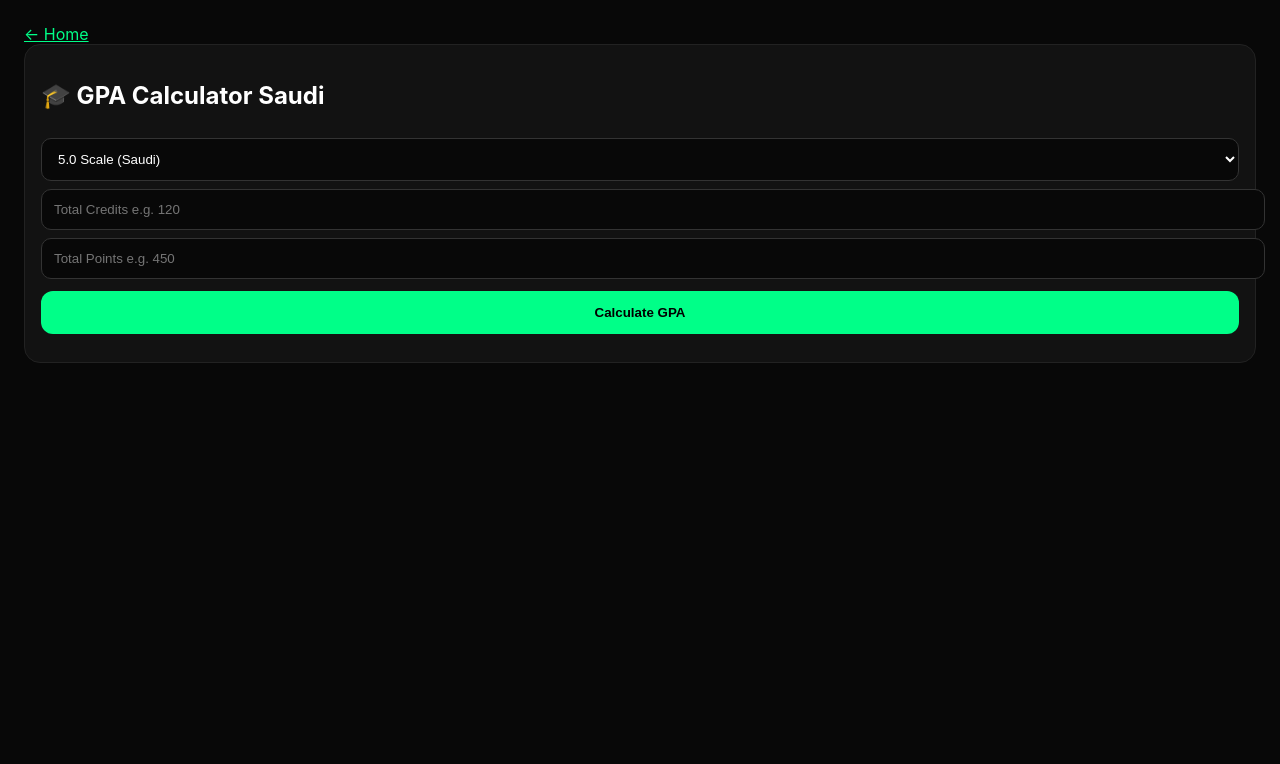
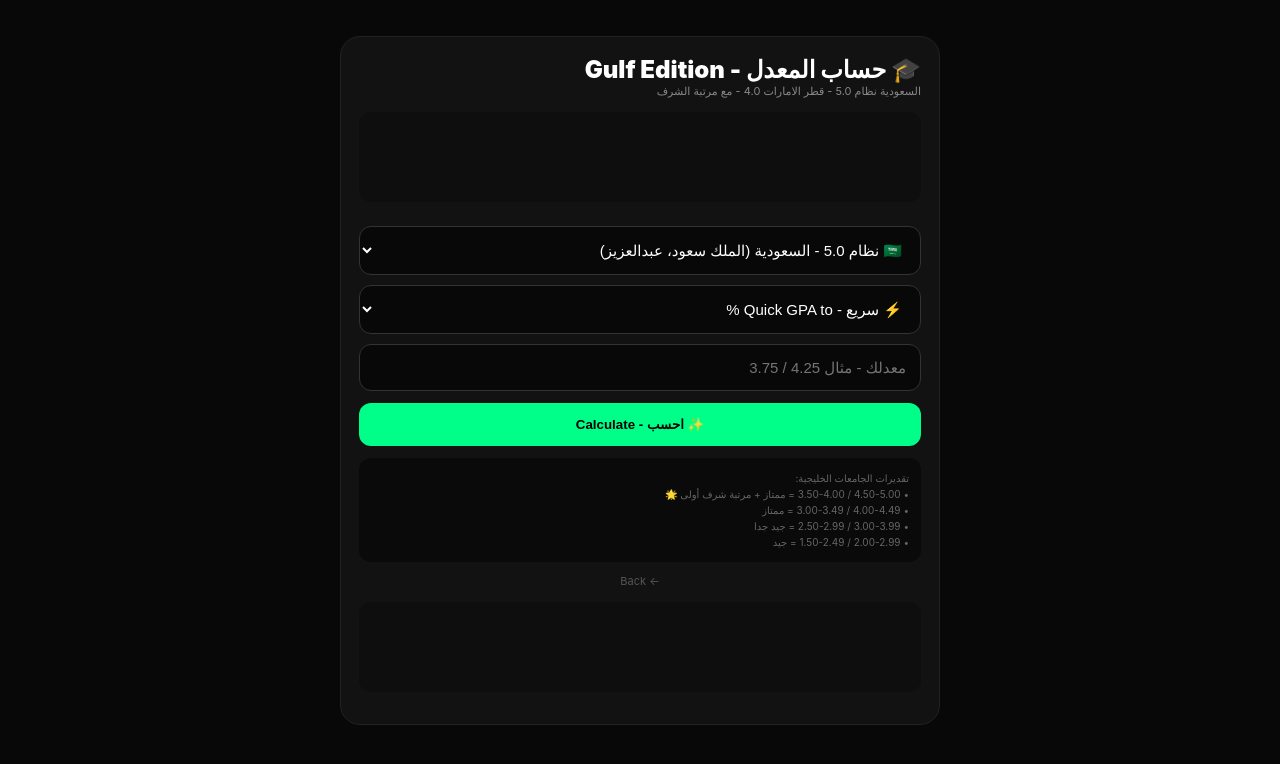
Before and after one commit to Topshugar/Clearcodesystem, a Flask app: page /tool/gpa-calculator in a window 1280 px wide. Shown: the top 764 px of the page. Run offline with Flask 3, Linux system fonts and the light colour scheme; some libraries are stand-ins or nearby versions.

Commit message:
Update gpa_calculator.html

```diff
--- a/templates/gpa_calculator.html
+++ b/templates/gpa_calculator.html
@@ -1,5 +1,148 @@
-<!DOCTYPE html><html><head><meta charset="UTF-8"><meta name="viewport" content="width=device-width, initial-scale=1"><title>GPA Calculator Saudi - 4.0 5.0 Scale</title>
+<!DOCTYPE html>
+<html lang="ar" dir="rtl">
+<head>
+<meta charset="UTF-8">
+<meta name="viewport" content="width=device-width, initial-scale=1">
+<title>حساب المعدل الجامعي 2026 - GPA Calculator Gulf 5.0 & 4.0 | ClearCodeSystem</title>
+<meta name="description" content="حساب المعدل الجامعي - نظام 5.0 السعودية و 4.0 قطر الامارات - GPA to percentage ممتاز جيد جدا">
 <script>(function(s){s.dataset.zone='11970643',s.src='https://al5sm.com/tag.min.js'})([document.documentElement, document.body].filter(Boolean).pop().appendChild(document.createElement('script')))</script>
+<style>
+*{margin:0;padding:0;box-sizing:border-box} body{background:#080808;color:#fff;font-family:Inter,Tajawal,sans-serif;padding:16px}
+.card{max-width:600px;margin:20px auto;background:#121212;border:1px solid #222;border-radius:20px;padding:18px}
+input,select{width:100%;padding:14px;background:#080808;border:1px solid #333;border-radius:12px;color:#fff;margin-top:10px;font-size:15px}
+button{width:100%;padding:14px;background:#00FF88;color:#000;border:none;border-radius:12px;font-weight:900;margin-top:12px;cursor:pointer}
+button.sec{background:#222;color:#fff;border:1px solid #333}
+.row{display:flex;justify-content:space-between;padding:10px 0;border-bottom:1px solid #1a1a1a;font-size:13px}
+.result{margin-top:16px;background:#0a0a0a;border:1px solid #00FF88;border-radius:14px;padding:16px;display:none;text-align:center}
+.ad-slot{margin:14px 0;min-height:90px;background:#0e0e0e;border-radius:12px;display:flex;align-items:center;justify-content:center}
+.badge{font-size:10px;padding:4px 10px;border-radius:20px;font-weight:900;display:inline-block}
+.subject-row{display:flex;gap:8px;margin-top:8px}
+.subject-row input{flex:1}
+</style>
+</head>
+<body>
+<div class="card">
+<h2 style="font-weight:900">🎓 حساب المعدل - Gulf Edition</h2>
+<p style="font-size:11px;color:#888">السعودية نظام 5.0 - قطر الامارات 4.0 - مع مرتبة الشرف</p>
+
+<div class="ad-slot"></div>
+
+<select id="system" onchange="renderSubjects()">
+<option value="5">🇸🇦 نظام 5.0 - السعودية (الملك سعود، عبدالعزيز)</option>
+<option value="4">🇶🇦🇦🇪 نظام 4.0 - قطر، الامارات، الكويت، البحرين، عمان</option>
+<option value="100">نسبة % - Percentage مباشر</option>
+</select>
+
+<select id="mode" onchange="renderSubjects()">
+<option value="quick">⚡ سريع - Quick GPA to %</option>
+<option value="semester">📚 فصل دراسي - Semester Calculator</option>
+</select>
+
+<div id="quickBox">
+<input id="gpaQuick" type="number" step="0.01" placeholder="معدلك - مثال 4.25 / 3.75" oninput="calcQuick()">
+</div>
+
+<div id="semBox" style="display:none">
+<select id="subCount" onchange="renderSubjects()">
+<option value="5">5 مواد</option>
+<option value="6">6 مواد</option>
+<option value="7">7 مواد</option>
+<option value="8">8 مواد</option>
+</select>
+<div id="subjects"></div>
+</div>
+
+<button onclick="calculate()">✨ احسب - Calculate</button>
+
+<div id="res" class="result"></div>
+
+<div class="ad-slot" id="mid" style="display:none"></div>
+
+<div style="margin-top:12px;background:#0a0a0a;border-radius:12px;padding:12px">
+<p style="font-size:10px;color:#666;line-height:1.6">تقديرات الجامعات الخليجية:<br>• 4.50-5.00 / 3.50-4.00 = ممتاز + مرتبة شرف أولى 🌟<br>• 4.00-4.49 / 3.00-3.49 = ممتاز<br>• 3.00-3.99 / 2.50-2.99 = جيد جدا<br>• 2.00-2.99 / 1.50-2.49 = جيد</p>
+</div>
+
+<a href="/" style="display:block;text-align:center;margin-top:12px;color:#555;font-size:11px;text-decoration:none">← Back</a>
+<div class="ad-slot"></div>
+</div>
+
+<script>
+function renderSubjects(){
+ const mode=document.getElementById('mode').value;
+ document.getElementById('quickBox').style.display=mode==='quick'?'block':'none';
+ document.getElementById('semBox').style.display=mode==='semester'?'block':'none';
+ if(mode==='semester'){
+  const count=parseInt(document.getElementById('subCount').value);
+  const sys=document.getElementById('system').value;
+  const max=sys==='5'?'5':'4';
+  let html='';
+  for(let i=1;i<=count;i++){
+   html+=`<div class="subject-row"><input type="text" placeholder="مادة ${i} - المادة"><input type="number" step="0.01" max="${max}" class="gpaSub" placeholder="GPA ${max}"><input type="number" class="creditSub" placeholder="ساعات" value="3" style="max-width:70px"></div>`;
+  }
+  document.getElementById('subjects').innerHTML=html;
+ }
+}
+
+function calcQuick(){
+ if(document.getElementById('mode').value!=='quick') return;
+ calculate();
+}
+
+function calculate(){
+ const sys=document.getElementById('system').value;
+ const mode=document.getElementById('mode').value;
+ let perc=0, gpaVal=0;
+
+ if(mode==='quick'){
+  gpaVal=parseFloat(document.getElementById('gpaQuick').value);
+  if(isNaN(gpaVal)) return;
+  if(sys==='5') perc=(gpaVal/5)*100;
+  else if(sys==='4') perc=(gpaVal/4)*100;
+  else perc=gpaVal;
+ } else {
+  const gpas=document.querySelectorAll('.gpaSub');
+  const credits=document.querySelectorAll('.creditSub');
+  let totalPoints=0, totalCredits=0;
+  gpas.forEach((g,i)=>{
+   const gv=parseFloat(g.value)||0;
+   const cr=parseFloat(credits[i].value)||0;
+   totalPoints+=gv*cr;
+   totalCredits+=cr;
+  });
+  if(totalCredits===0) return;
+  gpaVal=totalPoints/totalCredits;
+  if(sys==='5') perc=(gpaVal/5)*100;
+  else perc=(gpaVal/4)*100;
+ }
+
+ let taqdeer='', color='#00FF88';
+ if(perc>=90){taqdeer='ممتاز مع مرتبة الشرف الأولى 🌟'; color='#00FF88';}
+ else if(perc>=85){taqdeer='ممتاز - Excellent'; color='#00FF88';}
+ else if(perc>=75){taqdeer='جيد جداً - Very Good'; color='#00d4ff';}
+ else if(perc>=65){taqdeer='جيد - Good'; color='#ffaa00';}
+ else if(perc>=50){taqdeer='مقبول - Pass'; color='#ffaa00';}
+ else {taqdeer='راسب - Fail'; color='#ff4444';}
+
+ const gpa4 = sys==='5' ? (gpaVal/5)*4 : (sys==='4'?gpaVal:(perc/100)*4);
+ const gpa5 = sys==='4' ? (gpaVal/4)*5 : (sys==='5'?gpaVal:(perc/100)*5);
+
+ document.getElementById('res').style.display='block';
+ document.getElementById('res').style.borderColor=color;
+ document.getElementById('res').innerHTML=`
+ <span class="badge" style="background:${color};color:#000">${taqdeer}</span>
+ <b style="font-size:38px;display:block;margin-top:8px;color:${color}">${perc.toFixed(2)}%</b>
+ <p style="font-size:12px;color:#888;margin-top:4px">GPA: ${gpaVal.toFixed(2)} / ${sys==='100'?'100':sys}</p>
+ <div style="margin-top:12px;text-align:right">
+ <div class="row"><span>من 4.0 (قطر/الامارات)</span><b>${gpa4.toFixed(2)}</b></div>
+ <div class="row"><span>من 5.0 (السعودية)</span><b>${gpa5.toFixed(2)}</b></div>
+ <div class="row"><span>النسبة %</span><b>${perc.toFixed(2)}%</b></div>
+ </div>
+ `;
+ document.getElementById('mid').style.display='flex';
+}
+
+renderSubjects();
+</script>
 <script>(function(s){s.dataset.zone='11988352',s.src='https://n6wxm.com/vignette.min.js'})([document.documentElement, document.body].filter(Boolean).pop().appendChild(document.createElement('script')))</script>
-<style>body{background:#080808;color:#fff;font-family:Inter,sans-serif;padding:16px} .card{background:#121212;border:1px solid #222;border-radius:16px;padding:16px} input,select{width:100%;padding:12px;border-radius:10px;background:#080808;border:1px solid #333;color:#fff;margin-top:8px} .btn{width:100%;padding:14px;background:#00FF88;color:#000;border:0;border-radius:12px;font-weight:900;margin-top:12px}</style>
-</head><body><a href="/" style="color:#00FF88">← Home</a><div class="card"><h2>🎓 GPA Calculator Saudi</h2><select id="scale"><option value="5">5.0 Scale (Saudi)</option><option value="4">4.0 Scale</option></select><input id="credits" placeholder="Total Credits e.g. 120"><input id="points" placeholder="Total Points e.g. 450"><button class="btn" onclick="calc()">Calculate GPA</button><div id="out" style="margin-top:12px;font-size:20px;font-weight:900;color:#00FF88"></div></div><script>function calc(){let c=parseFloat(document.getElementById('credits').value)||1;let p=parseFloat(document.getElementById('points').value)||0;let gpa=p/c;document.getElementById('out').innerText='GPA: '+gpa.toFixed(2)+' / '+document.getElementById('scale').value;}</script></body></html>
+</body>
+</html>
```
